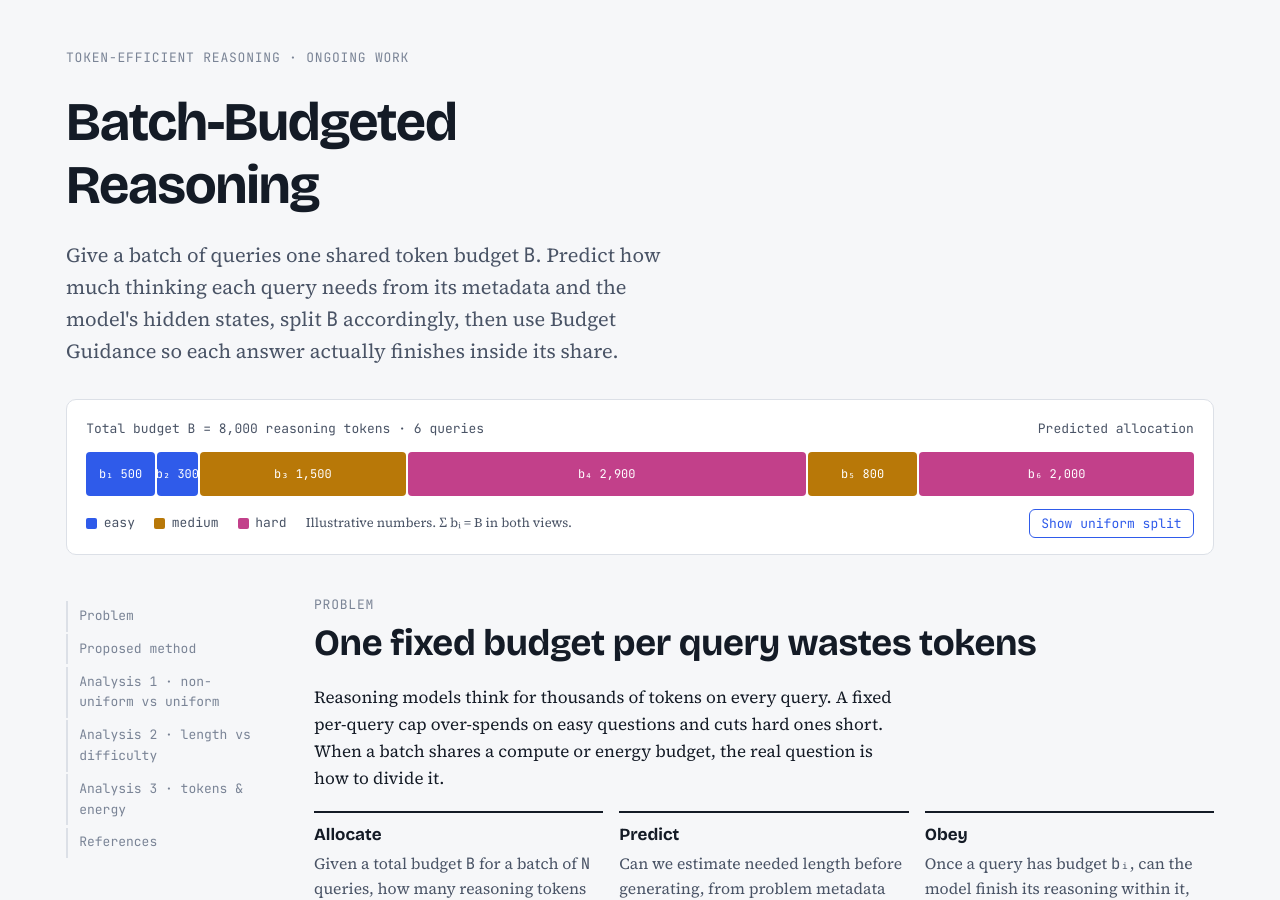
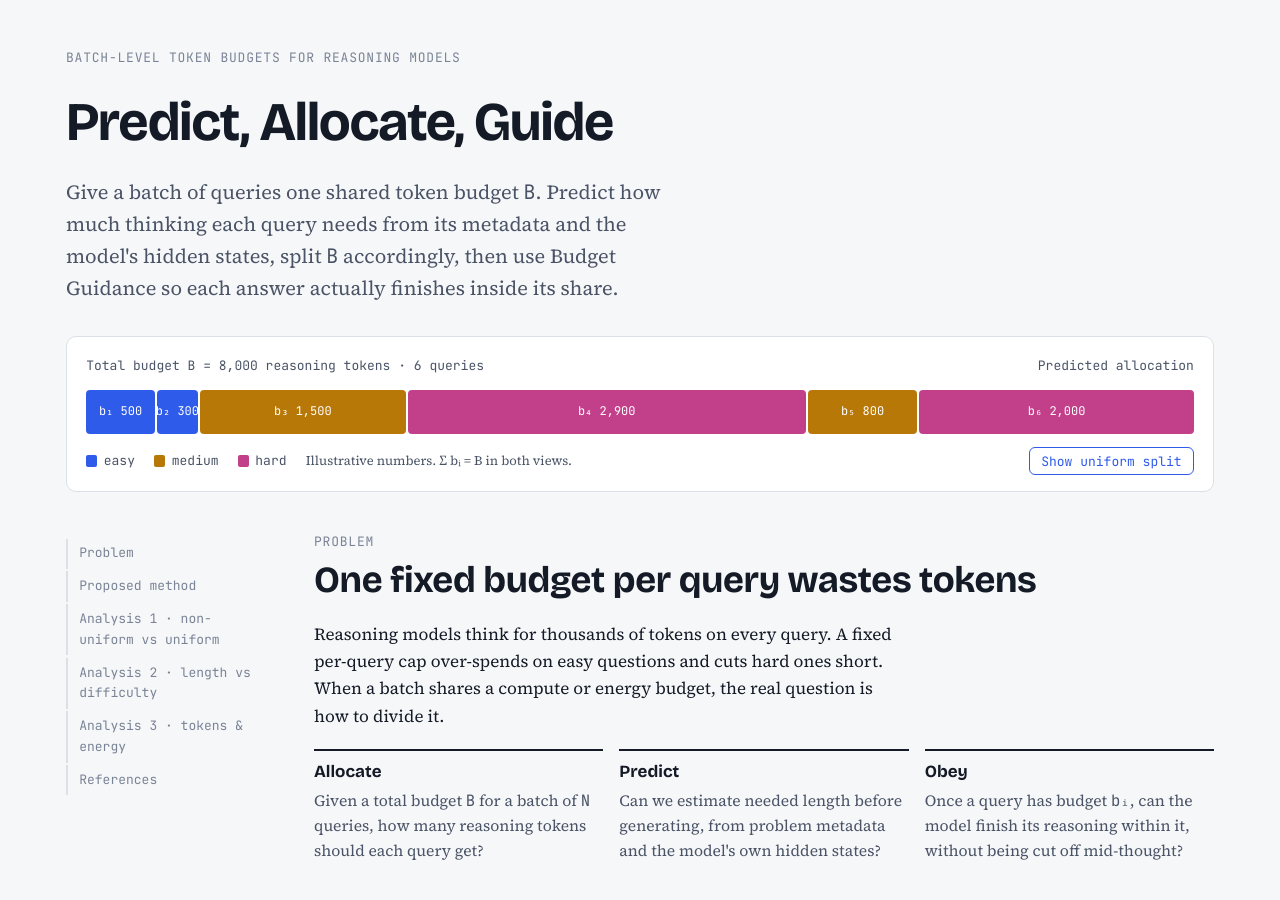
Before and after one commit to subhendukhatuya/subhendukhatuya.github.io, a Jekyll site: the page token-compression/index.html, which Jekyll copies as it is, in a window 1280 px wide and 900 px high. Built offline with Jekyll 4.4.1, drawn with Linux system fonts in a browser that asks for light colours.

Commit message:
Retitle page: Predict, Allocate, Guide
Co-Authored-By: Claude Opus 5.5 <noreply@anthropic.com>
Claude-Session: https://claude.ai/code/session_01AUYnwsbriF8PnxWBjT4EaQ

```diff
--- a/token-compression/index.html
+++ b/token-compression/index.html
@@ -3,7 +3,7 @@
 <head>
 <meta charset="utf-8">
 <meta name="viewport" content="width=device-width, initial-scale=1, viewport-fit=cover">
-<title>Batch-Budgeted Reasoning</title>
+<title>Predict, Allocate, Guide</title>
 <meta name="claude:viewport-fit-sides" content="cover">
 <meta name="description" content="Ongoing work: predicting per-query reasoning budgets from a shared batch budget, then enforcing them with Budget Guidance.">
 <link rel="preconnect" href="https://fonts.googleapis.com">
@@ -182,8 +182,8 @@ footer{margin-top:4rem;padding-top:1.2rem;border-top:1px solid var(--rule);font-
 <div class="wrap">
 
   <section class="hero" aria-labelledby="t">
-    <span class="label">Token-efficient reasoning · ongoing work</span>
-    <h1 id="t">Batch-Budgeted Reasoning</h1>
+    <span class="label">Batch-level token budgets for reasoning models</span>
+    <h1 id="t">Predict, Allocate, Guide</h1>
     <p class="lede">Give a batch of queries one shared token budget <span class="mono">B</span>. Predict how much thinking each query needs from its metadata and the model's hidden states, split <span class="mono">B</span> accordingly, then use Budget Guidance so each answer actually finishes inside its share.</p>
 
     <div class="budget" aria-label="Example allocation of a shared budget">
```
